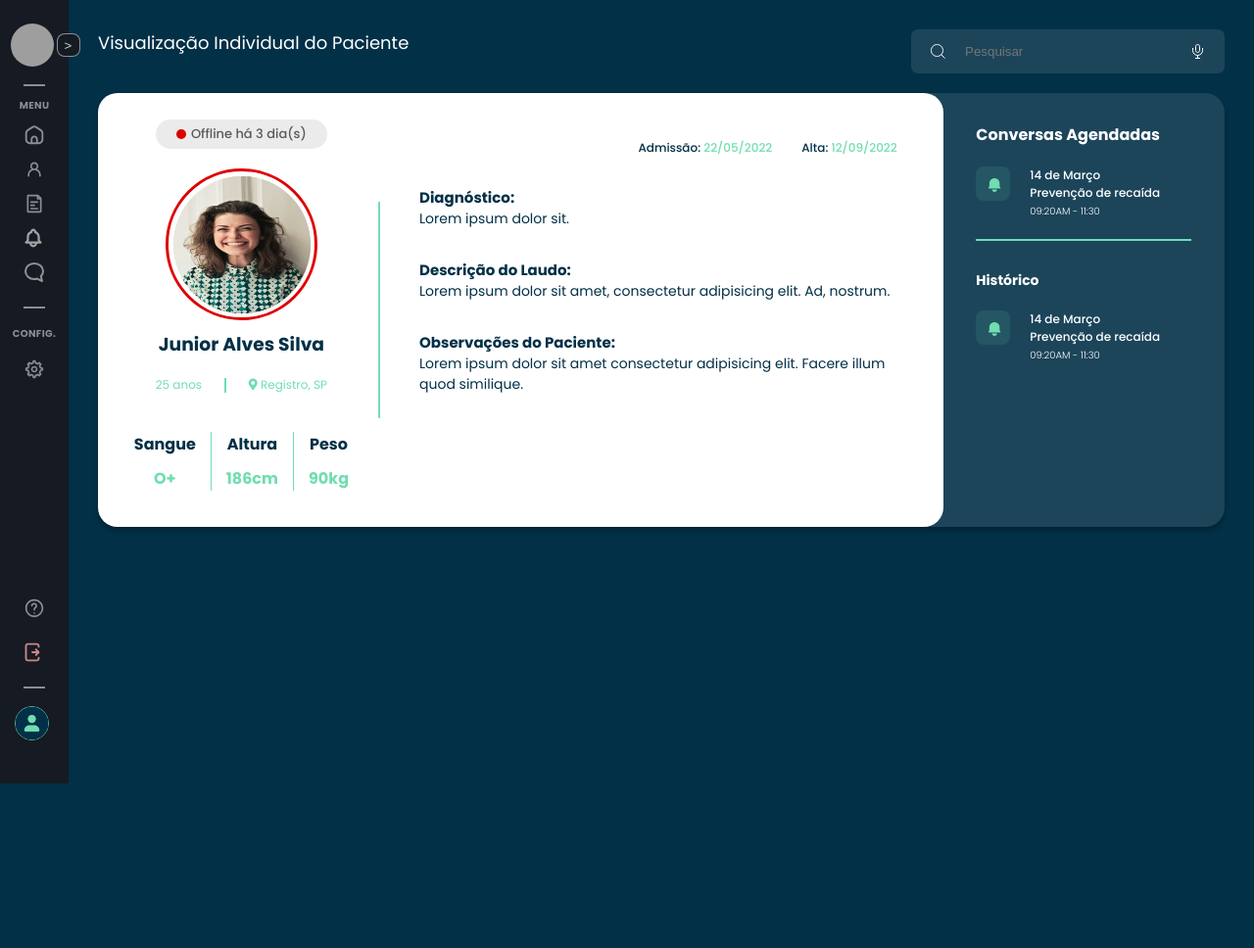
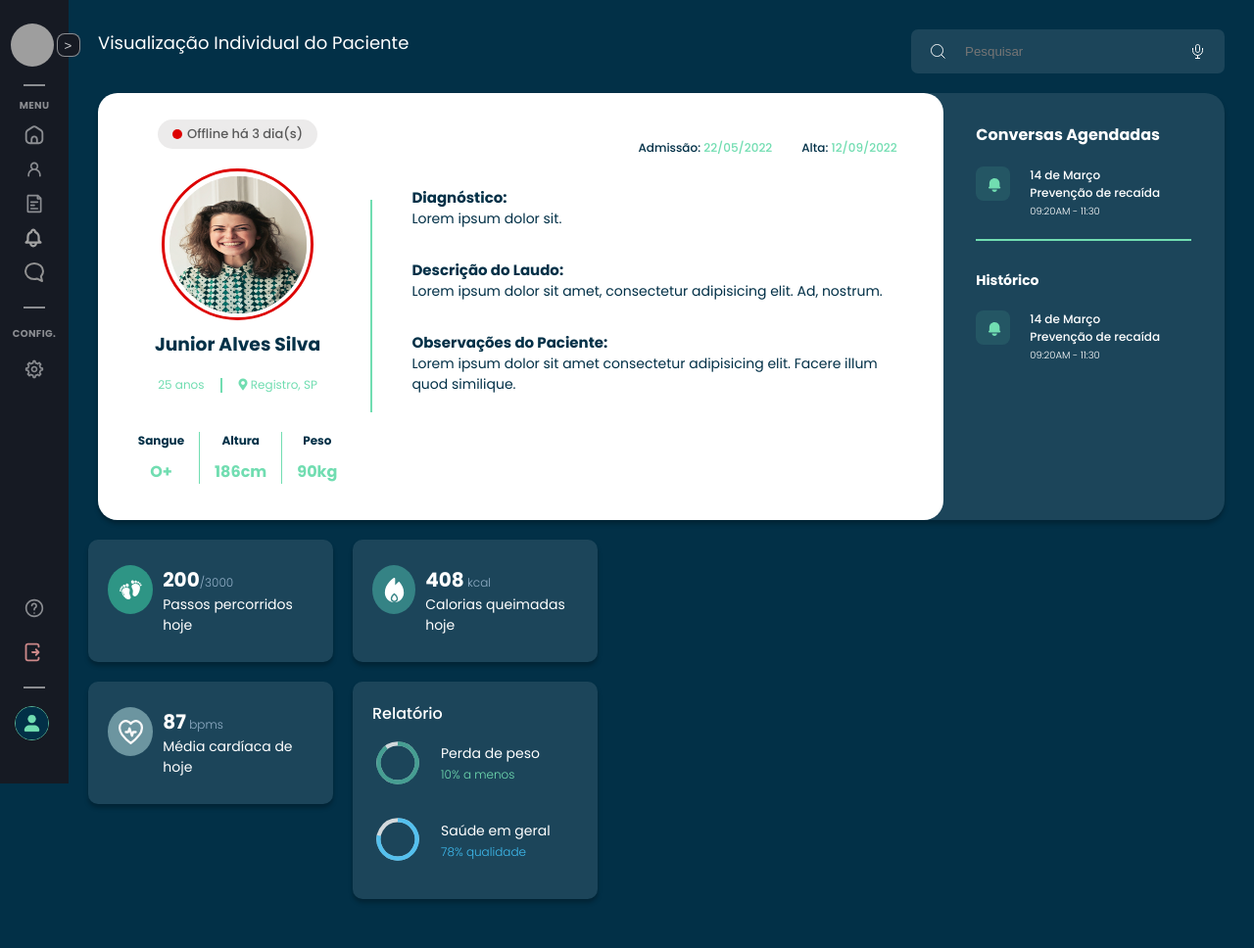
Before and after one commit to aasjunior/tera_dashboard, a Flask app: page /paciente in a window 1280 px wide. Shown: the whole page at 98% size. Before the commit the page ends 800 px from the top, so only its background shows below. Run offline with Flask 3, Linux system fonts and the light colour scheme; some libraries are stand-ins or nearby versions; grey boxes are pictures that could not be loaded.

Commit message:
/paciente - Relátorio

```diff
--- a/views/paciente.html
+++ b/views/paciente.html
@@ -3,7 +3,7 @@
     {{ sidebar('User', 'user.png') | safe }}
     <main class="w-100">
         {{ header_title('Visualização Individual do Paciente') | safe }}
-        <section class="patient-card_main row m-30 mb-30">
+        <section class="patient-card_main row m-30 mb-20">
             <div class="patient-card_data row space-between">
                 <article class="patient-card_article col vertical-center">
                     <div class="col vertical-center">
@@ -21,7 +21,7 @@
                             <h4 class="fs-12 fs-normal"><i class="fas fa-map-marker-alt"></i> Registro, SP</h4>
                         </hgroup>
                         <table>
-                            <thead>
+                            <thead class="fs-12">
                                 <tr>
                                     <th>Sangue</th>
                                     <th>Altura</th>
@@ -78,6 +78,90 @@
                 </div>
             </div>
         </section>
+        <section class="patient-card_dash mx-20 mb-30">
+            <div class="row">
+                <div class="row">
+                    <div class="col">
+                        <div class="card col horizontal-center">
+                            <div class="row space-between">
+                                <span class="feetIcon icon mr-10"></span>
+                                <p><span class="fs-20 bold">200<em>/3000</em></span><br>Passos percorridos hoje</p>
+                            </div>
+                        </div>
+                        <div class="card col horizontal-center">
+                            <div class="row space-between">
+                                <span class="heartIcon icon mr-10"></span>
+                                <p><span class="fs-20 bold">87<em> bpms</em></span><br>Média cardíaca de hoje</p>
+                            </div>
+                        </div>
+                    </div>
+                    <div class="col">
+                        <div class="card col horizontal-center">
+                            <div class="row space-between">
+                                <span class="calIcon icon mr-10"></span>
+                                <p><span class="fs-20 bold">408<em> kcal</em></span><br>Calorias queimadas hoje</p>
+                            </div>
+                        </div>
+                        <div class="card col space-between">
+                            <h2 class="title">Relatório</h2>
+                            <div class="row vertical-center">
+                                <div id="peso-chart" class="mr-20"></div>
+                                <p>Perda de peso<br><span class="fs-12 fw-300 color-green">10% a menos</span></p>
+                            </div>
+                            <div class="row vertical-center">
+                                <div id="health-chart" class="mr-20"></div>
+                                <p>Saúde em geral<br><span class="fs-12 fw-300 color-blue">78% qualidade</span></p>
+                            </div>
+                        </div>
+                    </div>
+                </div>
+                <div class="col"></div>
+                <div class="col"></div>
+            </div>
+        </section>
     </main>
 </div>
+<script>
+    var peso_options = {
+          series: [90],
+          chart: {
+          height: 100,
+          type: 'radialBar',
+        },
+          colors: ['#2E9585'],
+        plotOptions: {
+          radialBar: {
+            hollow: {
+              size: '40%',
+            },
+            dataLabels: {
+                show: false,
+            },
+          },
+        }
+    };
+    var health_options = {
+          series: [78],
+          chart: {
+          height: 100,
+          type: 'radialBar',
+        },
+          colors: ['#3FBDF1'],
+        plotOptions: {
+          radialBar: {
+            hollow: {
+              size: '40%',
+            },
+            dataLabels: {
+                show: false,
+            },
+          },
+        }
+    };
+
+    var peso_chart = new ApexCharts(document.querySelector("#peso-chart"), peso_options);
+    peso_chart.render();
+    var health_chart = new ApexCharts(document.querySelector("#health-chart"), health_options);
+    health_chart.render();
+</script>
 {% include 'blades/footer.html' %}
--- a/views/static/css/charts.css
+++ b/views/static/css/charts.css
@@ -104,3 +104,71 @@
 .dashboard .welcome-card{
     margin: 0;
 }
+
+.pie-wrapper {
+    position: relative;
+    display: inline-block;
+    width: 120px;
+    height: 120px;
+    text-align: center;
+  }
+
+  .pie-wrapper .label {
+    position: absolute;
+    top: 50%;
+    left: 50%;
+    transform: translate(-50%, -50%);
+    font-size: 24px;
+    font-weight: bold;
+  }
+
+  .pie-wrapper .smaller {
+    font-size: 16px;
+  }
+
+  .pie-wrapper .pie {
+    position: relative;
+    display: inline-block;
+    width: 100px;
+    height: 100px;
+    clip: rect(0, 50px, 100px, 0);
+  }
+
+  .pie-wrapper .half-circle {
+    position: absolute;
+    top: 0;
+    left: 0;
+    width: 100px;
+    height: 100px;
+    border-radius: 50%;
+    background-color: #2e9585; /* Cor do progresso */
+  }
+
+  .pie-wrapper .left-side {
+    transform: rotate(0deg);
+    clip: rect(0, 50px, 100px, 0);
+  }
+
+  .pie-wrapper .right-side {
+    transform: rotate(180deg);
+    clip: rect(0, 100px, 100px, 50px);
+  }
+
+  .pie-wrapper .shadow {
+    position: absolute;
+    top: 0;
+    left: 0;
+    width: 100%;
+    height: 100%;
+    border-radius: 50%;
+    background-color: #f3f3f3; /* Cor de fundo da barra */
+    opacity: 0.5;
+  }
+
+:is(#peso-chart, #health-chart) foreignObject {
+    display: none !important;
+}
+
+:is(#peso-chart, #health-chart) svg {
+    width: 50px !important;
+}
--- a/views/static/css/custom.css
+++ b/views/static/css/custom.css
@@ -374,3 +374,27 @@
 .agenda{
     color: var(--color-white);
 }
+
+.patient-card_dash .card{
+    width: 250px;
+    min-height: 125px;
+    margin-bottom: 20px;
+    margin-right: 20px;
+    background-color: var(--color-light-blue);
+    border-radius: 10px;
+    font-size: 14px;
+    font-weight: 400;
+    color: var(--color-white);
+}
+
+.patient-card_dash em{
+    font-size: 12px;
+    font-weight: 300;
+    color: var(--color-light-steel-blue);
+}
+
+.patient-card_dash .title{
+    font-size: 16px;
+    font-weight: 500;
+    color: var(--color-white);
+}
--- a/views/static/css/diagnostico-paciente.css
+++ b/views/static/css/diagnostico-paciente.css
@@ -35,9 +35,6 @@
     margin-top: 10px;
     margin-bottom: 10px;
     font-weight: bold;
-}
-
-#select-medicamento{
 }
 
 .icon-add{
--- a/views/static/css/global.css
+++ b/views/static/css/global.css
@@ -7,11 +7,16 @@
     --color-black: #000000;
     --color-gray: #CED5DC;
     --color-green: #71DDB1;
+    --color-blue: #3FBDF1;
     --color-light-blue: rgba(255, 255, 255, 0.1);
     --color-red: #DD0000;
 
     --color-teal: #358385;
     --color-dark-teal: #284F63;
+    --color-sea-green: #2E9585;
+    --color-steel-blue: #30586e;
+    --color-light-steel-blue: #93B0C8;
+    --color-cadet-blue: #6C95A0;
 
     --sidebar-bg: #161A23;
     --sidebar-item:  rgba(255, 255, 255, 0.5);
@@ -49,6 +54,10 @@ body{
     font-style: normal;
     font-weight: 500;
     background-color: var(--bg-primary);
+}
+
+em{
+    font-style: normal;
 }
 
 .header{
@@ -141,6 +150,18 @@ body{
     background-image: url(../imgs/icons/bellIcon.svg);
 }
 
+.feetIcon{
+    background-image: url(../imgs/icons/feetIcon.svg);
+}
+
+.calIcon{
+    background-image: url(../imgs/icons/calIcon.svg);
+}
+
+.heartIcon{
+    background-image: url(../imgs/icons/heartIcon.svg);
+}
+
 .agenda .bellIcon{
     width: 35px;
     height: 35px;
@@ -175,6 +196,28 @@ body{
 .dashboard .cautionIcon{
     background-color: var(--color-dark-teal);
 }
+
+.patient-card_dash .icon{
+    width: 50px;
+    height: 50px;
+    background-repeat: no-repeat;
+    background-position: center center;
+    background-size: 25px 25px;
+    border-radius: 50%;
+}
+
+.patient-card_dash .feetIcon{
+    background-color: var(--color-sea-green);
+}
+
+.patient-card_dash .heartIcon{
+    background-color: var(--color-cadet-blue);
+}
+
+.patient-card_dash .calIcon{
+    background-color: var(--color-teal);
+}
+
 
 /*Classes Globais*/
 .d-none{
@@ -335,6 +378,9 @@ a{
     margin-top: 30px;
 }
 
+.mb-20{
+    margin-bottom: 20px;
+}
 .mb-30{
     margin-bottom: 30px;
 }
@@ -395,6 +441,20 @@ a{
     padding-inline: 20px;
 }
 
+.px-20{
+    padding-left: 20px;
+    padding-right: 20px;
+}
+
+.m-auto{
+    margin: auto;
+}
+
+.mx-20{
+    margin-left: 20px;
+    margin-right: 20px;
+}
+
 .bold{
     font-weight: bold;
 }
@@ -439,3 +499,11 @@ a{
 .deg-180{
     transform: rotate(-180deg);
 }
+
+.color-green{
+    color: var(--color-green);
+}
+
+.color-blue{
+    color: var(--color-blue);
+}
```
Also changed, not shown: views/static/imgs/icons/calIcon.svg (added), views/static/imgs/icons/feetIcon.svg (added), views/static/imgs/icons/heartIcon.svg (added).
